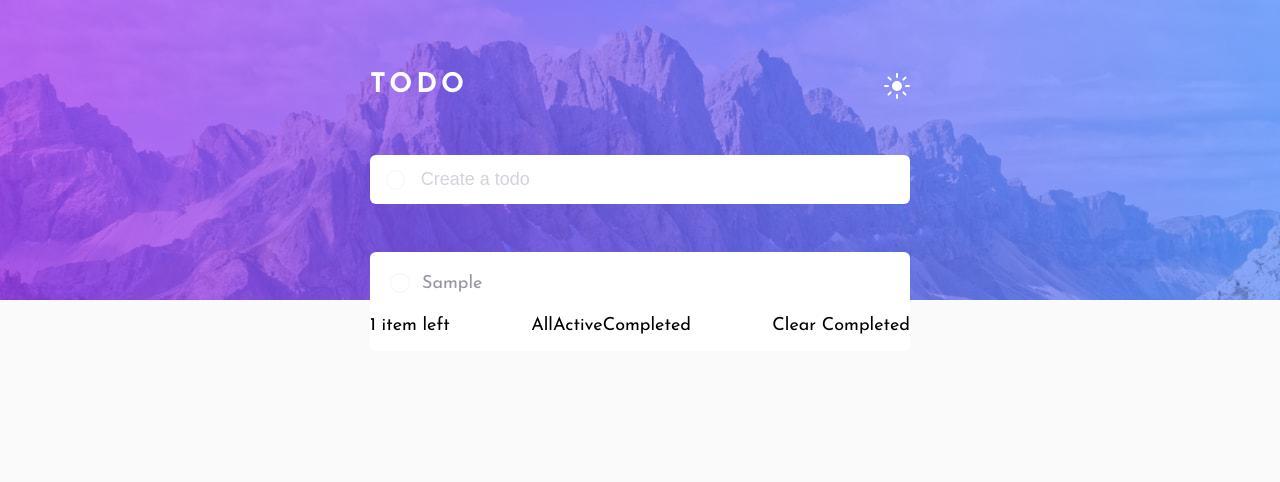
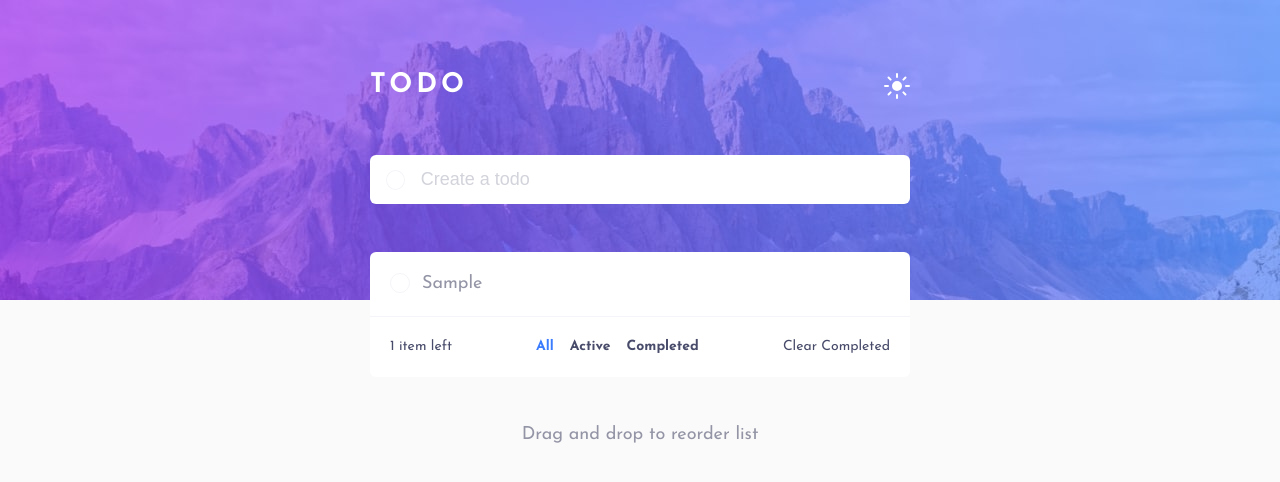
Before and after one commit to mrvicthor/angular-todo-app, an Angular app: page / in a window 1280 px wide. Both pictures are taken after typing "Sample" into the empty fields and a click on the button 395 px from the left and 179 px from the top of the page. Shown: the top 482 px of the page. Built offline with nearby package versions, Linux system fonts and the light colour scheme.

Commit message:
added: logic to set active tab

```diff
--- a/src/app/components/todo-list/todo-list.component.css
+++ b/src/app/components/todo-list/todo-list.component.css
@@ -2,7 +2,6 @@ ul {
   list-style: none;
   margin-top: 3rem;
   border-radius: 6px;
-  padding-bottom: 1rem;
 }
 
 .list-items {
@@ -123,4 +122,55 @@ ul.cdk-drop-list-dragging .list-items:not(.cdk-drag-placeholder) {
 .filter-container {
   display: flex;
   justify-content: space-between;
+  padding-inline: 1.25rem;
+  padding-block: 1.4rem;
+  font-size: 14px;
 }
+
+.filter-border-top-light {
+  border-top: 1px solid #f5f5f9;
+}
+
+.filter-border-top-dark {
+  border-top: 1px solid #393a4b;
+}
+.filter-navigator {
+  display: flex;
+  gap: 1rem;
+  font-weight: bold;
+}
+
+.filter-container-light {
+  color: hsl(235, 19%, 35%);
+}
+
+.filter-container-dark {
+  color: #5b5e7e;
+}
+.is-mobile-up {
+  display: none;
+}
+@media screen and (max-width: 30em) {
+  .filter-navigator {
+    display: none;
+  }
+
+  .is-mobile-up {
+    margin-top: 1rem;
+    display: flex;
+    justify-content: center;
+    align-items: center;
+    gap: 1rem;
+    height: 3rem;
+    border-radius: 6px;
+  }
+}
+
+.active {
+  color: #3a7cfd;
+}
+
+.form-wrapper-text {
+  margin-top: 3rem;
+  text-align: center;
+}
--- a/src/app/components/todo-list/todo-list.component.html
+++ b/src/app/components/todo-list/todo-list.component.html
@@ -29,12 +29,56 @@
       ><img src="../../../assets/images/icon-cross.svg" alt="icon-cross"
     /></span>
   </li>
-  <li class="filter-container">
+  <li
+    class="filter-container"
+    [ngClass]="{
+      'filter-container-dark': toggleBgColor,
+      'filter-container-light': !toggleBgColor,
+      'filter-border-top-light ': !toggleBgColor,
+      'filter-border-top-dark ': toggleBgColor
+    }"
+  >
     <div>
       {{ getUncompletedTodos() }}
       {{ getUncompletedTodos() > 1 ? "items" : "item" }} left
     </div>
-    <div><span>All</span><span>Active</span><span>Completed</span></div>
+    <div class="filter-navigator">
+      <span
+        *ngFor="let tab of tabs"
+        [class.active]="tab === activeTab"
+        (click)="setActive(tab)"
+        >{{ tab }}</span
+      >
+    </div>
     <div>Clear Completed</div>
   </li>
 </ul>
+<div
+  *ngIf="todos.length > 0"
+  class="is-mobile-up"
+  [ngClass]="{
+    'form-bg-dark': toggleBgColor,
+    'filter-container-dark': toggleBgColor,
+    'form-bg-light': !toggleBgColor,
+    'filter-container-light': !toggleBgColor
+  }"
+>
+  <div
+    *ngFor="let tab of tabs"
+    [class.active]="tab === activeTab"
+    (click)="setActive(tab)"
+  >
+    {{ tab }}
+  </div>
+</div>
+
+<p
+  class="form-wrapper-text"
+  *ngIf="todos.length > 0"
+  [ngClass]="{
+    'dark-theme-text': toggleBgColor,
+    'light-theme-text ': !toggleBgColor
+  }"
+>
+  Drag and drop to reorder list
+</p>
--- a/src/app/components/todo-list/todo-list.component.ts
+++ b/src/app/components/todo-list/todo-list.component.ts
@@ -10,6 +10,8 @@ import { Todo } from 'src/shared/model';
 })
 export class TodoListComponent implements OnInit {
   @Input() toggleBgColor!: boolean;
+  activeTab: string | null = null;
+  tabs: string[] = ['All', 'Active', 'Completed'];
   todos: Todo[] = [];
   constructor(private todoService: TodoService) {
     this.todoService.getTodos().subscribe((todos) => (this.todos = todos));
@@ -30,7 +32,11 @@ export class TodoListComponent implements OnInit {
     return this.todos.filter((todo) => !todo.completed).length;
   }
 
+  setActive(value: string): void {
+    this.activeTab = value;
+  }
   ngOnInit(): void {
+    this.setActive('All');
     console.log(this.todos);
   }
 }
```
